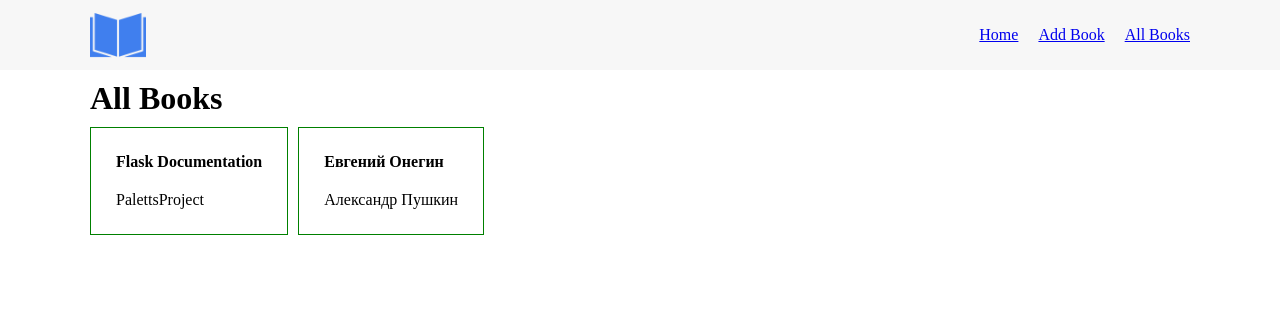
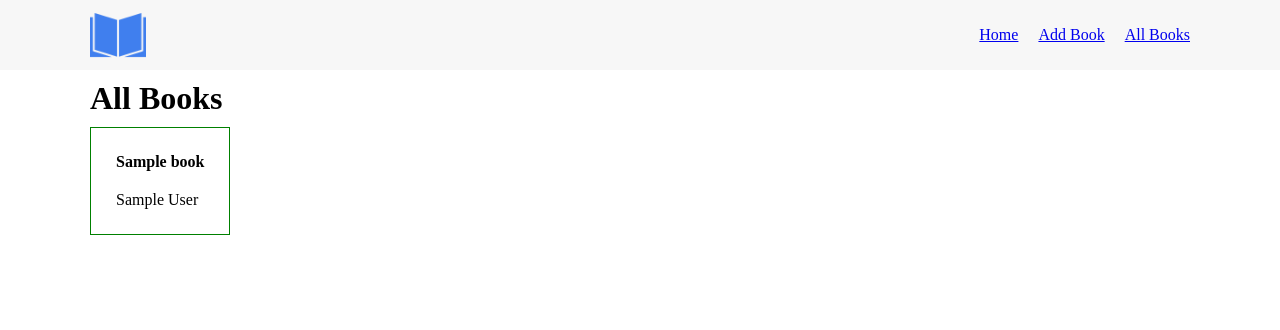
Before and after one commit to alexseipopov/flask_app_library, a Flask app: page /books in a window 1280 px wide. Shown: the top 330 px of the page. Run offline with Flask 3, Linux system fonts and the light colour scheme; tables that the repository leaves empty hold one stand-in row (values such as "Sample post").

Commit message:
one to many

```diff
--- a/library/auth/auth_handler.py
+++ b/library/auth/auth_handler.py
@@ -1,5 +1,5 @@
 from library import db
-from library.models.user import User
+from library.models.all_models import User
 from flask import redirect, render_template, flash
 from flask_wtf import FlaskForm
 from wtforms import StringField, SubmitField, PasswordField
--- a/library/handlers/library.py
+++ b/library/handlers/library.py
@@ -1,9 +1,10 @@
 from . import books
+from library import db
 from flask import render_template, redirect
 from flask_wtf import FlaskForm
 from wtforms import StringField, BooleanField, SubmitField
 from wtforms.validators import DataRequired
-from library.models.user import User
+from library.models.all_models import User, Book
 
 
 all_books = [{
@@ -37,6 +38,7 @@ def index():
 
 @books.route("/books")
 def get__all_books():
+    all_books = Book.query.all()
     return render_template("all_books.html", title="All Books", books=all_books)
 
 
@@ -55,10 +57,9 @@ def add_book():
         name = form.name.data
         author = form.author.data
         isStock = form.isStock.data
-        all_books.append({
-            "name": name,
-            "author": author,
-            "isStock": isStock
-        })
+        user_id = 1
+        book = Book(title=name, author=author, is_stock=isStock, user_id=user_id)
+        db.session.add(book)
+        db.session.commit()
         return redirect("/books")
     return render_template("add_book.html", title="Add Book", form=form)
--- a/library/templates/all_books.html
+++ b/library/templates/all_books.html
@@ -10,9 +10,9 @@
         <h1>All Books</h1>
         <div class="books">
             {% for book in books %}
-            {% if book.isStock == True %}
+            {% if book.is_stock == True %}
             <div class="book">
-                <p class="book__name">{{ book.name }}</p>
+                <p class="book__name">{{ book.title }}</p>
                 <p class="book__author">{{ book.author }}</p>
             </div>
             {% endif %}
```
Also changed, not shown: library/models/all_models.py (added, +16 -0 lines), library/models/user.py (deleted, +0 -8 lines).
